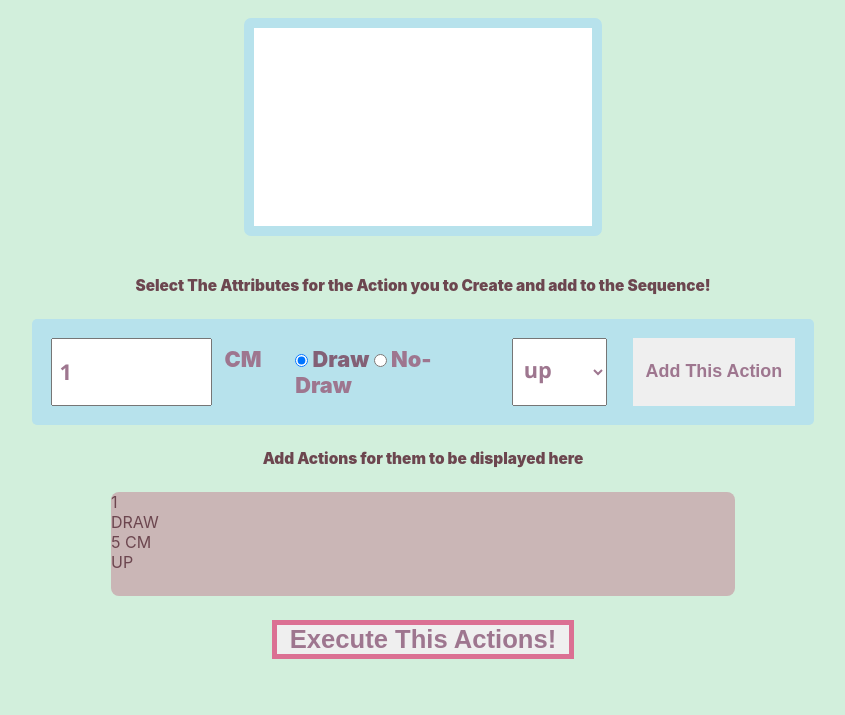
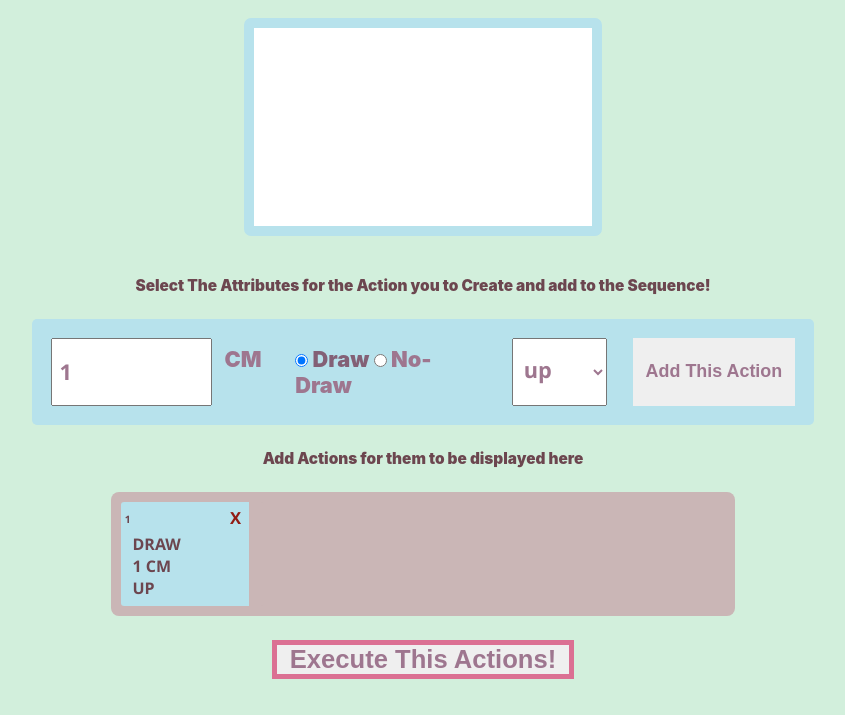
Before and after one commit to GnarlyMshtep/CanavsProject, a plain HTML site: page index.html in a window 1280 px wide. Both pictures are taken after a click on the button "Add This Action". Shown: the part 85-800 px from the top of the page, without its empty margins (217-1062 px from the left). Drawn offline with Linux system fonts and the light colour scheme.

Commit message:
You can now add actions

```diff
--- a/clientMain.js
+++ b/clientMain.js
@@ -7,7 +7,11 @@ const distInp = document.querySelector(".form-cm-input");
 const drawBoolInp = document.querySelector(".radio-bttn"); //gets only the first radio  button
 const selDirInput = document.querySelector(".form-select-direc");
 const actDispBox = document.querySelector(".action-display-container");
-const ctx = canvas.getContext('2D');
+const ctx = document.querySelector(".canvas-display").getContext("2d");
+const canActHei = 3;
+const canActWid = 3;
+
+
 let canPos = {
     'posX': canvas.clientWidth / 2,
     'posY': canvas.clientHeight / 2
@@ -20,7 +24,7 @@ let actions = [];
 addActionButt.addEventListener('click', addAction, false);
 launchActionsButt.addEventListener('click', launchActions, false);
 
-//musr style and deploy html of action
+//able deletion of action
 
 function addAction() {
     /*do stuff when action is added
@@ -31,8 +35,8 @@ function addAction() {
     let action = getFormData() //return an object {distance float, drawBool, direction string}
     console.log(action);
     actions.push(action);
-    action.addToHtml();
-    action.moveOnCanvas()
+    refreshHtmlActions();
+    // action.moveOnCanvas()
 }
 
 
@@ -53,8 +57,20 @@ function getFormData() {
 }
 
 function initCanvas() {
+    console.log(ctx);
     ctx.fillStyle = '#9E768F';
-    ctx.moveTo(canPos.posX, posY);
+    ctx.moveTo(canPos.posX, canPos.posY);
+}
+
+function refreshHtmlActions() {
+    actDispBox.innerHTML = ""; //delete everything in the box
+
+    //every time an action is added or popped from
+    // actions this should be invoked to redraw the actions\
+
+    for (let i = 0; i < actions.length; i++) {
+        actDispBox.innerHTML += (actions[i].toHtmlString(i + 1));
+    }
 }
 
 class Action {
@@ -65,22 +81,47 @@ class Action {
         this.len = length0;
         this.draw = draw0;
         this.direc = direction0;
-    }
-
-    addToHtml() {
-
+        this.drawStr = this.draw ? "DRAW" : "NO DRAW";
     }
 
     toPost() {
 
     }
 
-    moveOnCanvas(){
+    moveOnCanvas() {
         updateCanPos();
-        if(this.draw){
-            ctx.LineTo(canvas)
+        if (this.draw) {
+            ctx.LineTo(canPos.posX, canPos.posY);
         }
     }
 
+    toHtmlString(num) {
+        return `<div class="action-box">
+        <!--later wanna add a way to rearraneg-->
+        <span class="action-num">` + String(num) + `</span>
+        <span class="delete-action-x">X</span>
+
+        <div class="action-desc">
+            <p class="action-draw">` + this.drawStr + `</p>
+            <p class="action-len">` + String(this.len) + ` CM</p>
+            <p class="action-direc">` + (this.direc).toUpperCase() + `</p>
+        </div>
+    </div>
+    `
+    }
 
 }
+
+/*
+<div class="action-box">
+    <!--later wanna add a way to rearraneg-->
+    <span class="action-num">1</span>
+    <span class="delete-action-x">X</span>
+
+    <div class="action-desc">
+        <p class="action-draw">DRAW</p>
+        <p class="action-len">5 CM</p>
+        <p class="action-direc">UP</p>
+    </div>
+</div>
+*/
--- a/index.html
+++ b/index.html
@@ -39,16 +39,6 @@
         <p class="description-p">Add Actions for them to be displayed here</p>
 
         <div class="action-display-container">
-            <div class="action-box">
-                <!--later wanna add a way to rearraneg-->
-                <p class="action-num">1</p>
-
-                <div class="action-desc">
-                    <p class="action-draw">DRAW</p>
-                    <p class="action-len">5 CM</p>
-                    <p class="action-direc">UP</p>
-                </div>
-            </div>
         </div>
 
         <button class="run-actions-butt">Execute This Actions!</button>
--- a/style.css
+++ b/style.css
@@ -119,19 +119,8 @@ input[type="radio"]:checked+label {
     background-color: #ED7D3A;
 }
 
-.action-display-container {
-    width: 65%;
+.run-actions-butt {
     display: block;
-    margin: 3vh auto;
-    min-height: 13vh;
-    overflow: auto;
-
-    background-color: rgb(202, 182, 182);
-    border-radius: 8px;
-
-}
-
-.run-actions-butt {
     font-weight: 900;
     color: #9E768F;
     font-size: 2vw;
@@ -147,16 +136,74 @@ input[type="radio"]:checked+label {
     font-weight: 900;
     color: #39b2bb;
     font-size: 2vw;
-    border: none;
     cursor: pointer;
     border: rgb(112, 216, 129) solid 5px;
     padding: 0 1vw;
 
 }
 
-.action-box{
-    width: 5vw;
-    height: 5vw;
-    border-radius: 6px;
-    background-color: ;
+.action-display-container {
+    width: 65%;
+    margin: 3vh auto;
+    min-height: 10vh;
+    overflow: auto;
+
+    background-color: #cab6b6;
+    border-radius: 8px;
+
+    display: flex;
+
+
 }
+
+/*styling an action*/
+
+.action-box {
+    max-width: 7.5em;
+    min-width: 7.5em;
+    height: 12vh;
+    padding: .3vw;
+    margin: 10px;
+    border-radius: 3px;
+
+    font-family: 'Segoe UI', Tahoma, Geneva, Verdana, sans-serif;
+    font-weight: 900;
+
+    background-color:
+        /*#4E4187*/
+        #b7e2ec;
+    color:
+        /*#FFBF00*/
+        #6C464F;
+
+    box-sizing: content-box;
+
+
+}
+
+.action-box:last-child {
+    border-right: 15px solid #cab6b6;
+
+}
+
+.action-num {
+    font-size: .8vw;
+}
+
+.delete-action-x {
+    font-size: 1.3vw;
+    color: #921c14;
+    float: right;
+    padding-right: .3vw;
+}
+
+.delete-action-x:hover {
+    color: #E3170A;
+    cursor: pointer;
+    font-size: ;
+}
+
+.action-desc {
+    padding: .6vh 0 1.2vh .6vw;
+
+}
```
